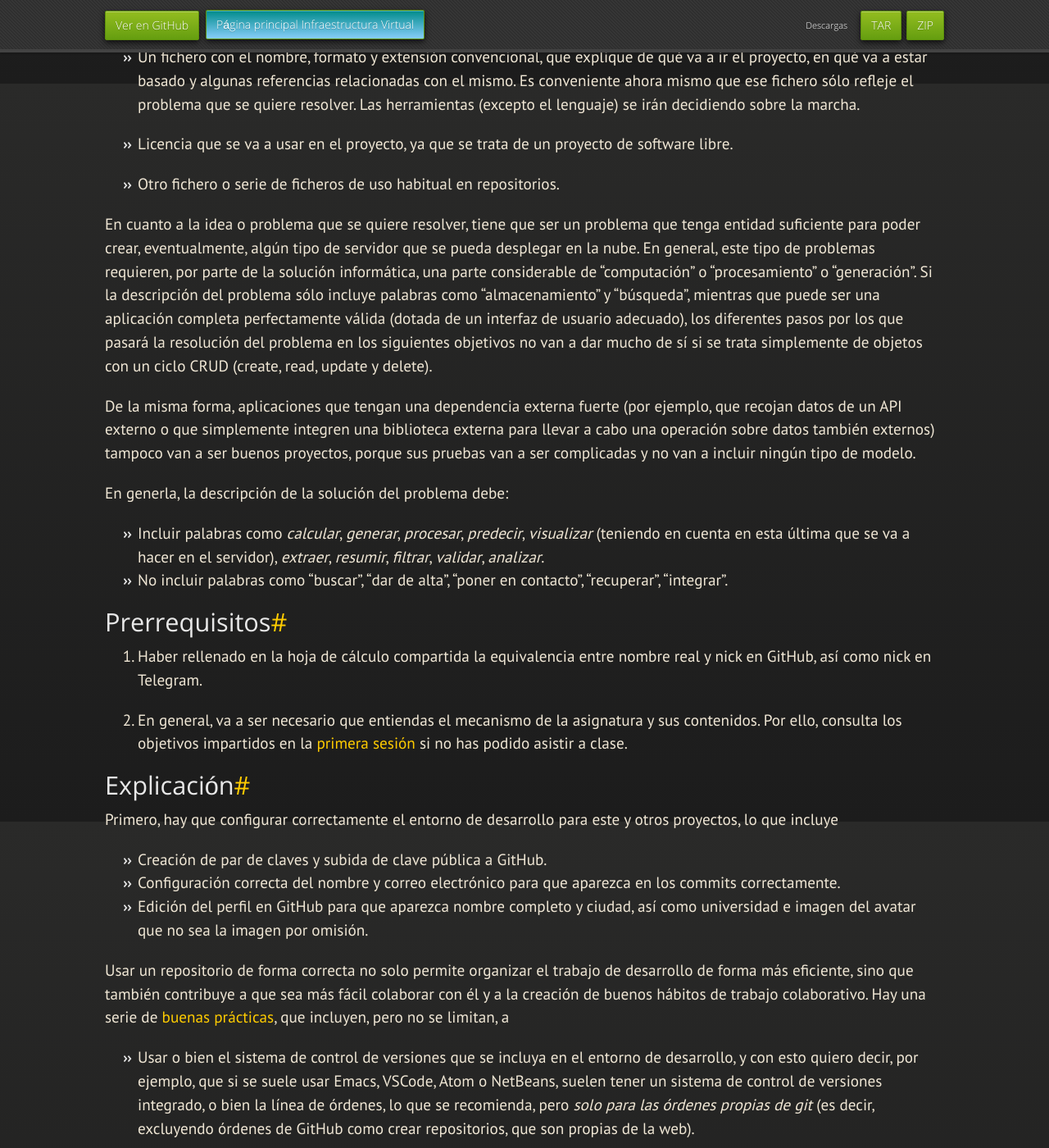
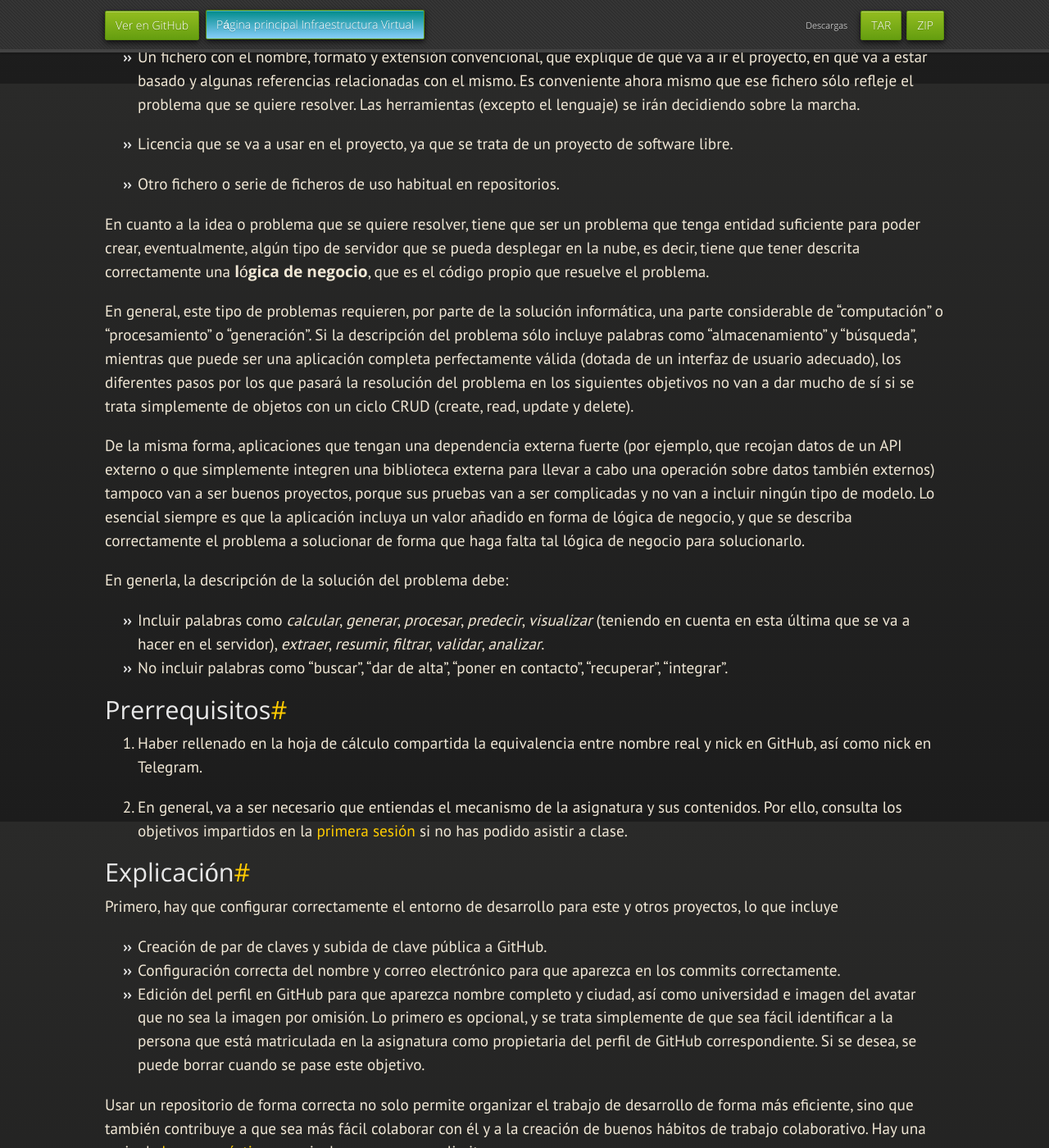
Before and after one commit to JJ/IV, a Jekyll site: the page built from documentos/proyecto/0.Repositorio.md, in a window 1280 px wide and 1400 px high, scrolled down 798 px. Shown: the whole window at 82% size. Built offline with Jekyll 4.4.1, drawn with Linux system fonts in a browser that asks for light colours; nearby versions of some CDN libraries; some web fonts are replaced; our own code applies the rules of GitHub Pages for plain Markdown files.

Commit message:
Sync documentos/proyecto/0.Repositorio.md de master a gh-pages

```diff
--- a/documentos/proyecto/0.Repositorio.md
+++ b/documentos/proyecto/0.Repositorio.md
@@ -51,7 +51,11 @@ de una aplicación. El repositorio contendrá inicialmente:
 
 En cuanto a la idea o problema que se quiere resolver, tiene que ser un problema
 que tenga entidad suficiente para poder crear, eventualmente, algún tipo de
-servidor que se pueda desplegar en la nube. En general, este tipo de problemas
+servidor que se pueda desplegar en la nube, es decir, tiene que tener descrita
+correctamente una **lógica de negocio**, que es el código propio que resuelve el
+problema.
+
+En general, este tipo de problemas
 requieren, por parte de la solución informática, una parte considerable de
 "computación" o "procesamiento" o "generación". Si la descripción del problema
 sólo incluye palabras como "almacenamiento" y "búsqueda", mientras que puede ser
@@ -64,7 +68,10 @@ De la misma forma, aplicaciones que tengan una dependencia externa fuerte (por
 ejemplo, que recojan datos de un API externo o que simplemente integren una
 biblioteca externa para llevar a cabo una operación sobre datos también
 externos) tampoco van a ser buenos proyectos, porque sus pruebas van a ser
-complicadas y no van a incluir ningún tipo de modelo.
+complicadas y no van a incluir ningún tipo de modelo. Lo esencial siempre es que
+la aplicación incluya un valor añadido en forma de lógica de negocio, y que se
+describa correctamente el problema a solucionar de forma que haga falta tal
+lógica de negocio para solucionarlo.
 
 En generla, la descripción de la solución del problema debe:
 
@@ -82,7 +89,7 @@ En generla, la descripción de la solución del problema debe:
 2. En general, va a ser necesario que entiendas el mecanismo de la
    asignatura y sus contenidos. Por ello, consulta los objetivos
    impartidos en la [primera
-   sesión](https://github.com/JJ/IV-21-22/blob/master/sesiones/semana-01)
+   sesión](https://github.com/JJ/IV-21-22/blob/master/sesiones/semana-01.md)
    si no has podido asistir a clase.
 
 ## Explicación
@@ -94,7 +101,11 @@ otros proyectos, lo que incluye
 * Configuración correcta del nombre y correo electrónico para que
   aparezca en los commits correctamente.
 * Edición del perfil en GitHub para que aparezca nombre completo y ciudad, así
-  como universidad e imagen del avatar que no sea la imagen por omisión.
+  como universidad e imagen del avatar que no sea la imagen por omisión. Lo
+  primero es opcional, y se trata simplemente de que sea fácil identificar a la
+  persona que está matriculada en la asignatura como propietaria del perfil de
+  GitHub correspondiente. Si se desea, se puede borrar cuando se pase este
+  objetivo.
 
 Usar un repositorio de forma correcta no solo permite organizar el trabajo de
 desarrollo de forma más eficiente, sino que también contribuye a que sea más
@@ -188,7 +199,7 @@ procedimiento.
    será lo que se entregará.
 
 Una vez hecho lo anterior, se añadirá
-[al fichero de entrega del proyecto](https://github.com/JJ/IV-21-22/blob/master/proyectos/objetivo-0),
+[al fichero de entrega del proyecto](https://github.com/JJ/IV-21-22/blob/master/proyectos/objetivo-0.md),
 en la fila correspondiente (que estará ya pre-rellena con tu nombre),
 el nombre del proyecto, un enlace *a la rama desde la que te estás
 haciendo un PR a ti mismo* y una versión. Para hacer este PR crearás
```
